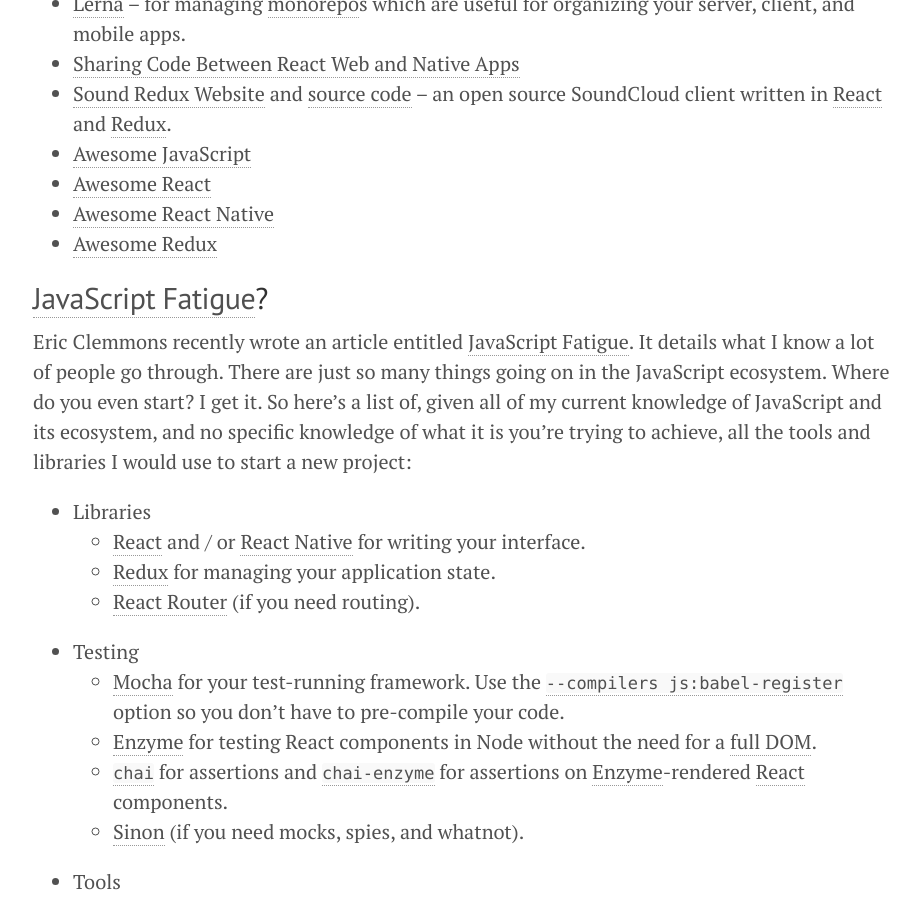
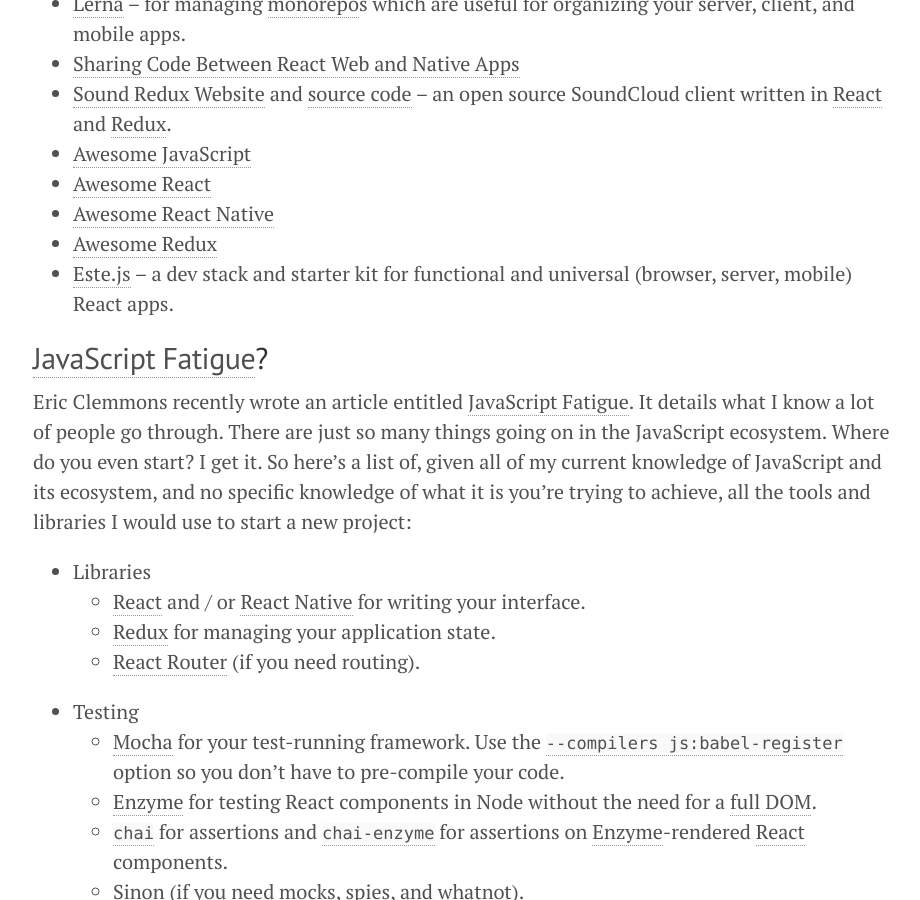
Before and after one commit to knpwrs/knpwrs.github.io, a Jekyll site: the page built from _posts/2016-01-29-learn-javascript-2016.md, in a window 1280 px wide and 900 px high, scrolled down 6701 px. Shown: the whole window, without its empty margins (177-1097 px from the left). Built offline with Jekyll 4.4.1, drawn with Linux system fonts in a browser that asks for light colours; nearby versions of some CDN libraries; comment, search, counter and statistics services are not loaded.

Commit message:
Add Este.js to 2016-01-29 blog post.

```diff
--- a/_posts/2016-01-29-learn-javascript-2016.md
+++ b/_posts/2016-01-29-learn-javascript-2016.md
@@ -284,6 +284,7 @@
 * [Awesome React]
 * [Awesome React Native]
 * [Awesome Redux]
+* [Este.js] -- a dev stack and starter kit for functional and universal (browser, server, mobile) React apps.
 
 ## [JavaScript Fatigue]?
 
@@ -380,6 +381,7 @@
 [Enzyme]: https://github.com/airbnb/enzyme "Enzyme is a JavaScript Testing utility for React that makes it easier to assert, manipulate, and traverse your React Components' output."
 [ES2015]: https://babeljs.io/docs/learn-es2015/ "Learn ES2015"
 [ESLint]: http://eslint.org/ "ESLint: A pluggable linting utility for JavaScript."
+[Este.js]: https://github.com/este/este "Este.js: A dev stack and starter kit for functional and universal (browser, server, mobile) React apps."
 [Flow]: http://flowtype.org/ "Flow: TypeChecker for JavaScript"
 [gaeron-series]: https://egghead.io/series/getting-started-with-redux "Getting Started With Redux"
 [gaeron-talk]: https://www.youtube.com/watch?v=xsSnOQynTHs "Dan Abramov - Live React: Hot Reloading with Time Travel at react-europe 2015"
```
